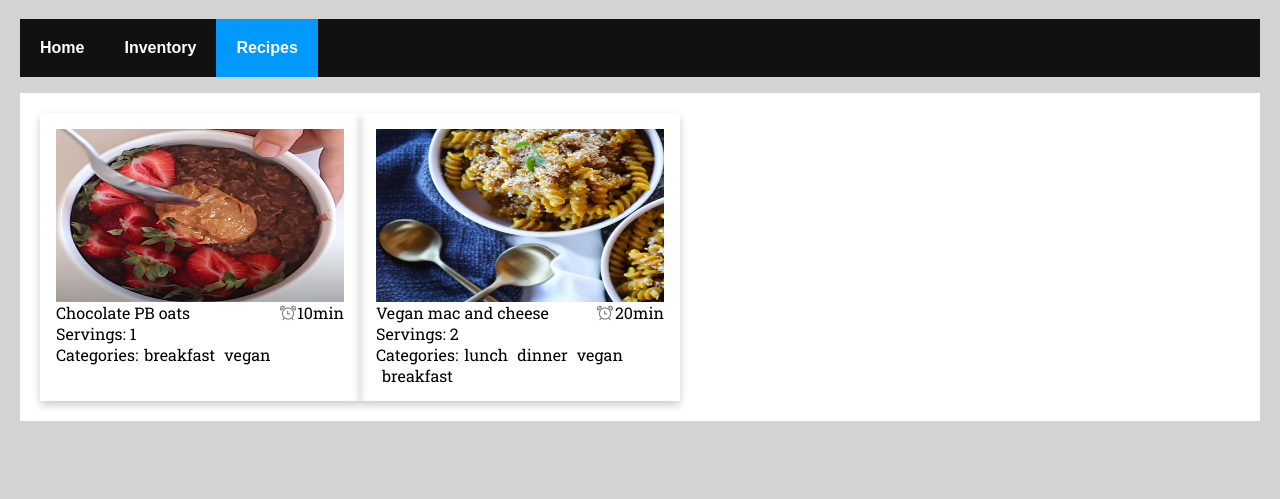
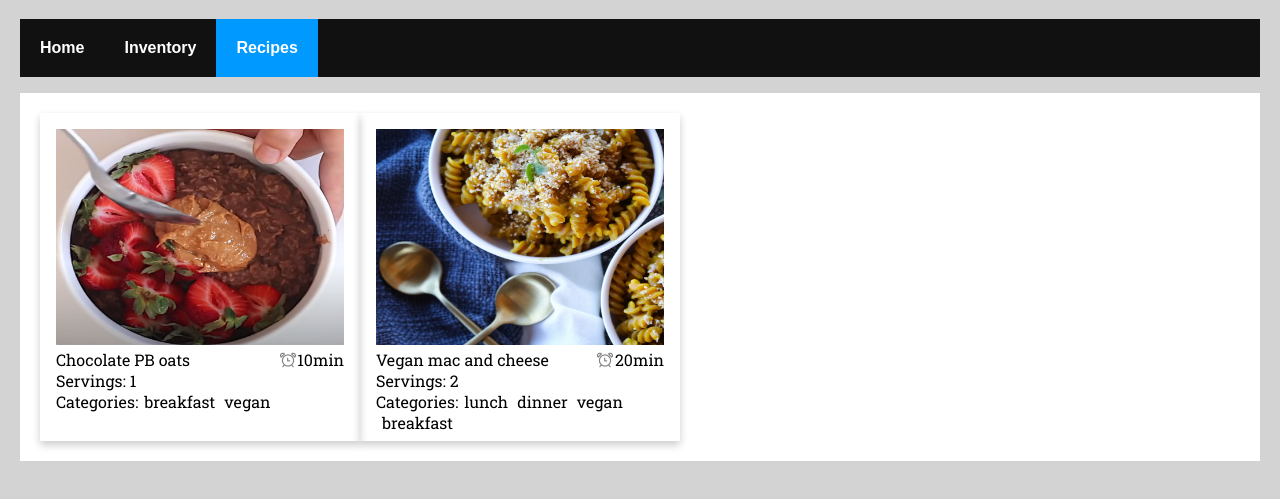
Before and after one commit to cedricongjh/inventory-management-react-app, a React app: page /#/recipes in a window 1280 px wide. Shown: the part 81-580 px from the top of the page. Built offline with nearby package versions, Linux system fonts and the light colour scheme.

Commit message:
set up routes to individual recipe pages

```diff
--- a/src/components/app.js
+++ b/src/components/app.js
@@ -2,11 +2,25 @@ import React, {Component} from "react"
 import Inventory from './inventory/inventory'
 import Recipes from './recipes/recipes'
 import {Route, NavLink, HashRouter} from 'react-router-dom'
+import RecipeView from './recipes/recipe_view'
+import items from './items'
 
 class App extends Component {
+    constructor() {
+      super()
+      this.state = {data: []}
+    }
+
+    componentDidMount() {
+        this.setState({data: items})
+    }
+
     render() {
+        const recipeLinks = this.state.data.map(item => {
+          let recipeData = item
+          return(<Route exact path={'/recipes/'+ item.name}  key={item.name} render={(props) => <RecipeView {...props} data={recipeData}/>} />)
+        })
         return(
-
         <HashRouter>
           <h1>MENU</h1>
           <ul className="header">
@@ -17,7 +31,8 @@ class App extends Component {
           <div className="content">
              <Route exact path='/'></Route>
              <Route path='/inventory' component={Inventory}></Route>
-             <Route path='/recipes' component={Recipes}></Route>
+             <Route exact path='/recipes' component={Recipes}></Route>
+             {recipeLinks}
           </div>
         </HashRouter>
 
--- a/src/components/recipes/recipe_card.js
+++ b/src/components/recipes/recipe_card.js
@@ -1,4 +1,5 @@
 import React from 'react'
+import {Link} from 'react-router-dom'
 
 function RecipeCard(props){
 
@@ -7,7 +8,11 @@ function RecipeCard(props){
     })
     return (
         <div className="recipe-card">
-            <img className="recipe-card-image" src={props.data.image_url} alt="dish" />
+            <div style={{paddingBottom: '0', paddingTop: '1em'}}>
+            <Link to={"/recipes/" + props.data.name} style={{display: 'block'}}>
+                <img src={props.data.image_url} style={{width: "90%", marginLeft: '5%', marginRight: '5%', height: '50%'}} alt="dish"/>
+            </Link>
+            </div>
             <div style={{display: 'flex', justifyContent:'space-between', marginLeft: '5%', marginRight: '5%'}}>
                 <div style={{display: 'flex'}}>{props.data.name}</div>
                 <div style={{display: 'flex'}}>
--- /dev/null
+++ b/src/components/recipes/recipe_cards.js
@@ -0,0 +1,15 @@
+import React from 'react'
+import RecipeCard from './recipe_card'
+
+function RecipeCards(props) {
+    const recipes = props.data.map(recipe => {
+        return(<RecipeCard data={recipe} key={recipe.id} />)
+    })
+    return (
+    <div className="recipe-container">
+    {recipes}
+    </div>
+    )
+}
+
+export default RecipeCards
--- /dev/null
+++ b/src/components/recipes/recipe_view.js
@@ -0,0 +1,7 @@
+import React from 'react'
+
+function RecipeView(props) {
+return(<h1>{props.data.name}</h1>)
+}
+
+export default RecipeView
--- a/src/components/recipes/recipes.js
+++ b/src/components/recipes/recipes.js
@@ -1,26 +1,20 @@
 import React, {Component} from 'react'
-import RecipeCard from './recipe_card'
+import RecipeCards from './recipe_cards'
 import items from '../items'
 
 class Recipes extends Component {
     constructor() {
         super()
-        this.state = {data: []
-    }
+        this.state = {data: []}
    }
 
-   componentDidMount() {
-       this.setState({data: items})
-   }
+    componentDidMount() {
+        this.setState({data: items})
+    }
 
     render() {
-        const recipes = this.state.data.map(recipe => {
-            return(<RecipeCard data={recipe} key={recipe.id} />)
-        })
-        return (
-        <div className="recipe-container">
-        {recipes}
-        </div>
+        return(
+            <RecipeCards data={this.state.data}/>
         )
     }
 }
--- a/src/index.css
+++ b/src/index.css
@@ -43,11 +43,13 @@ body {
   display: flex;
   flex-wrap: wrap;
   justify-content: flex-start;
+  margin: auto;
+  width: 90%;
 }
 
 .ingredient {
-  height: 200px;
-  width: 20%;
+  height: 14rem;
+  width: 14rem;
   box-shadow: 0 4px 8px 0 rgba(0,0,0,0.2);
   transition: 0.3s;
   font-family: 'Roboto Slab', serif;
@@ -99,7 +101,7 @@ body {
 }
 
 .recipe-card {
-  height: 18rem;
+  height: 20.5rem;
   width: 20rem;
   box-shadow: 0 4px 8px 0 rgba(0,0,0,0.2);
   transition: 0.3s;
```
